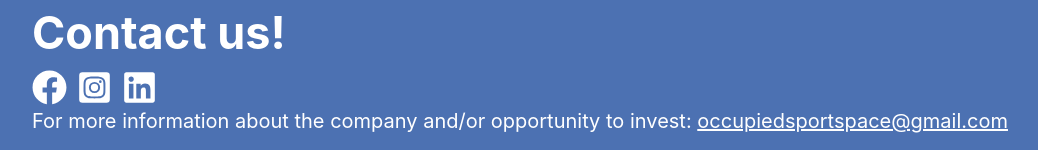
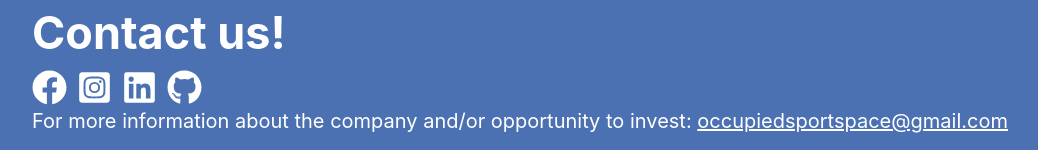
Before and after one commit to Occupied-Sport-Space/oss-landing, a React (Create React App) app: page / in a window 1280 px wide. Shown: the part 2009-2159 px from the top of the page, without its empty margins (58-1096 px from the left). Built offline with nearby package versions, Linux system fonts and the light colour scheme; what pocketbase would draw is missing.

Commit message:
feat: finishing touches

```diff
--- a/src/components/ContactUs/ContactUs.tsx
+++ b/src/components/ContactUs/ContactUs.tsx
@@ -1,6 +1,7 @@
 import React from "react";
 import {
   FaFacebook,
+  FaGithub,
   FaInstagramSquare,
   FaLinkedin,
   FaLongArrowAltRight,
@@ -35,6 +36,13 @@ const ContactUs = () => {
           >
             <FaLinkedin size={35} />
           </a>
+          <a
+            href="https://github.com/Occupied-Sport-Space"
+            target="_blank"
+            rel="noreferrer"
+          >
+            <FaGithub size={35} />
+          </a>
         </div>
         <span className={styles.email}>
           For more information about the company and/or opportunity to invest:{" "}
--- a/src/components/Header/Header.tsx
+++ b/src/components/Header/Header.tsx
@@ -20,6 +20,7 @@ const Nav = () => (
     <a
       href="/download/final_demo.apk"
       download
+      onClick={() => alert("Only for android users!")}
       className={styles.downloadButton}
     >
       Download demo!
```
